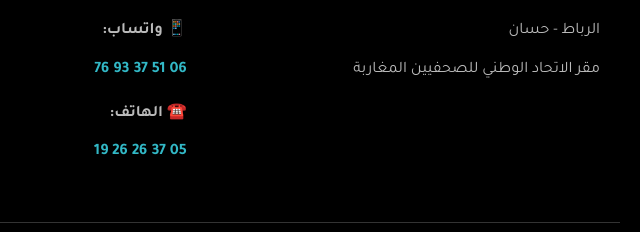
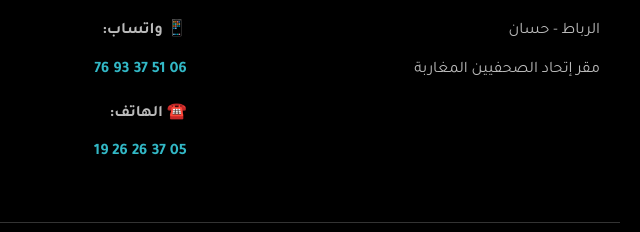
Before and after one commit to zacharydelivry/Molahid-Tv, a plain HTML site: page Index.html in a window 1280 px wide. Shown: the part 4134-4366 px from the top of the page, 640-1280 px from the left. Drawn offline with Linux system fonts and the light colour scheme.

Commit message:
Update Index.html

```diff
--- a/Index.html
+++ b/Index.html
@@ -715,7 +715,7 @@
                 <h3>📍 الملاحظ TV</h3>
                 <div class="contact-info">
                     <p>الرباط - حسان</p>
-                    <p>مقر الاتحاد الوطني للصحفيين المغاربة</p>
+                    <p>مقر إتحاد الصحفيين المغاربة</p>
                 </div>
             </div>
             <div class="footer-section">
```
